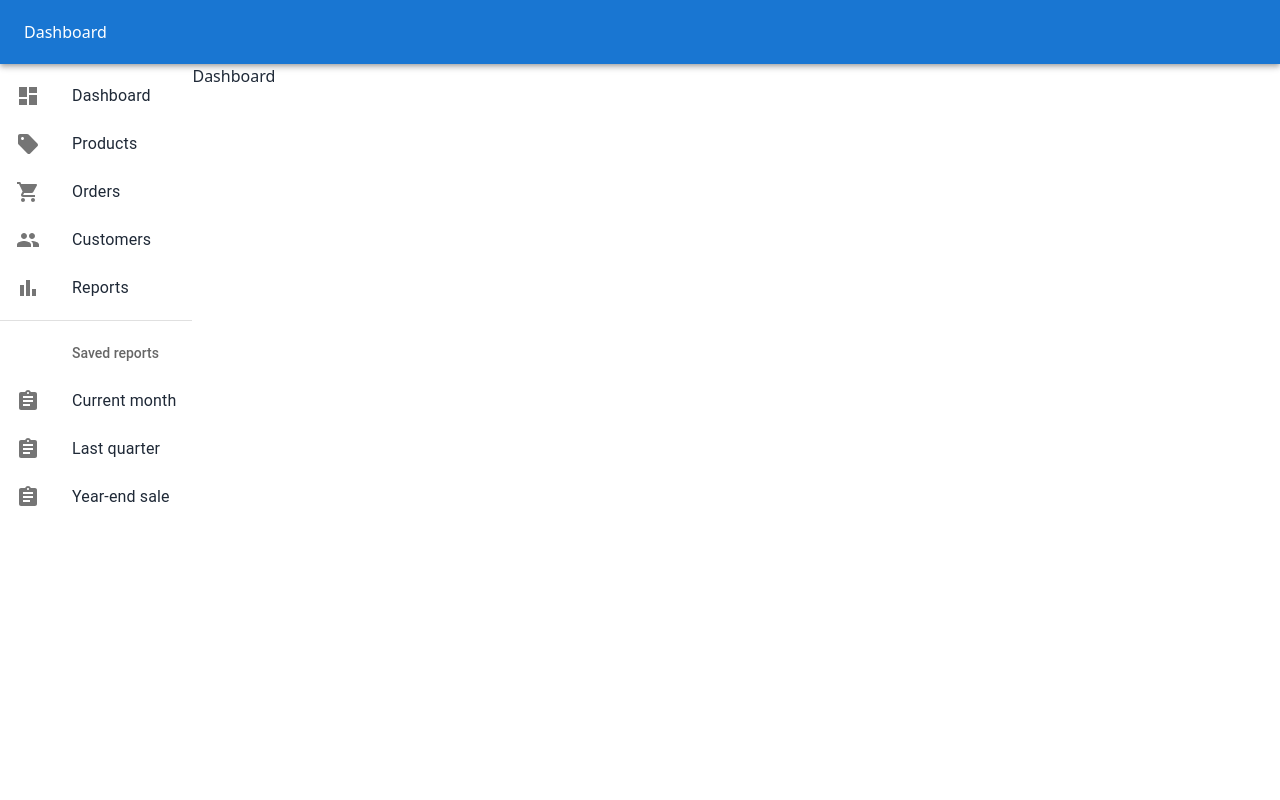
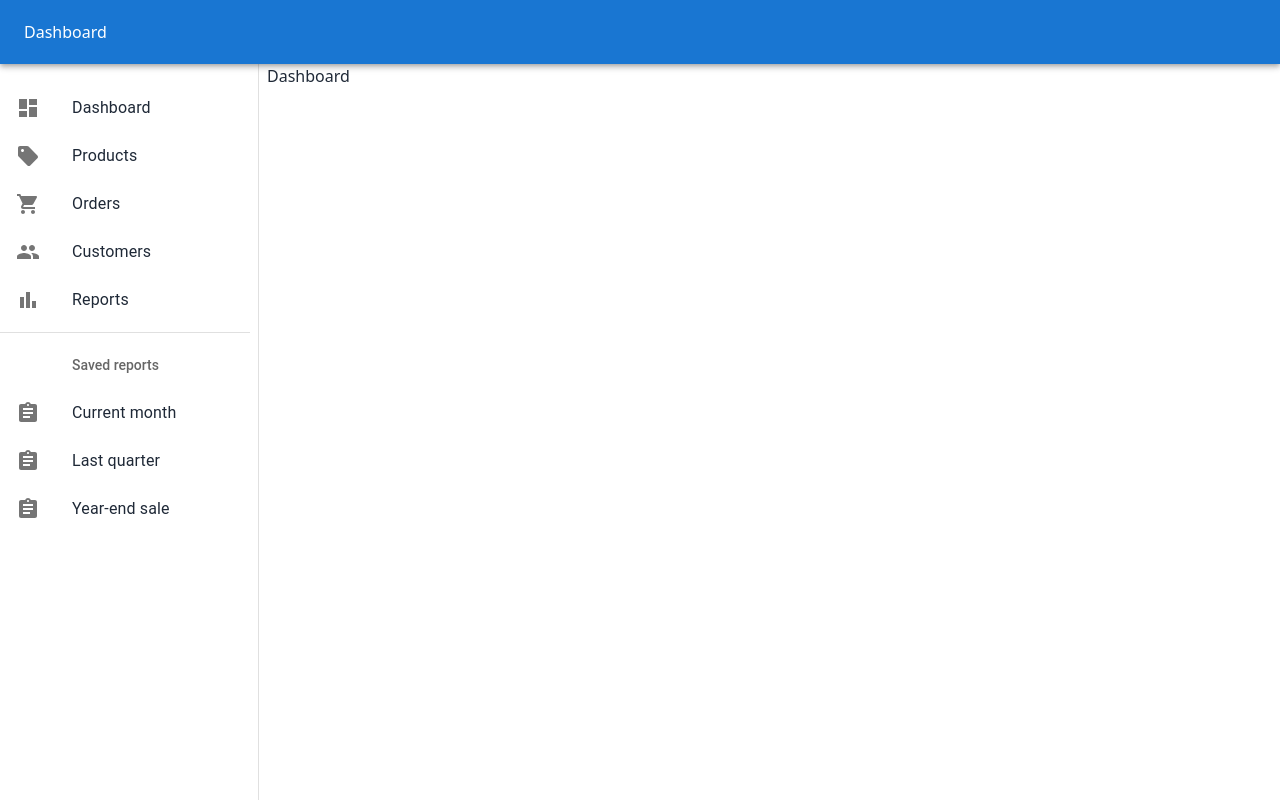
Before and after one commit to VastraEcommerce/VastraFrontend, a React (Create React App) app: page /admin in a window 1280 px wide. Built offline with nearby package versions, Linux system fonts and the light colour scheme.

Commit message:
Creating admin main page

```diff
--- a/src/admin/AdminMain.jsx
+++ b/src/admin/AdminMain.jsx
@@ -9,11 +9,21 @@ const AdminMain = () => {
         <Toolbar>Dashboard</Toolbar>
       </AppBar>
       <Box sx={{ display: "flex" }}>
-        <List component="nav">
+        {/* Sidebar */}
+        <List
+          component="nav"
+          sx={{
+            flex: "none",
+            width: 250,
+            py: "20px",
+            height: "calc(100vh - 64px)",
+          }}
+        >
           {mainListItems}
           <Divider sx={{ my: 1 }} />
           {secondaryListItems}
         </List>
+        <Divider sx={{ mx: 1 }} orientation="vertical" flexItem />
 
         {/* Main section */}
         <Outlet />
```
